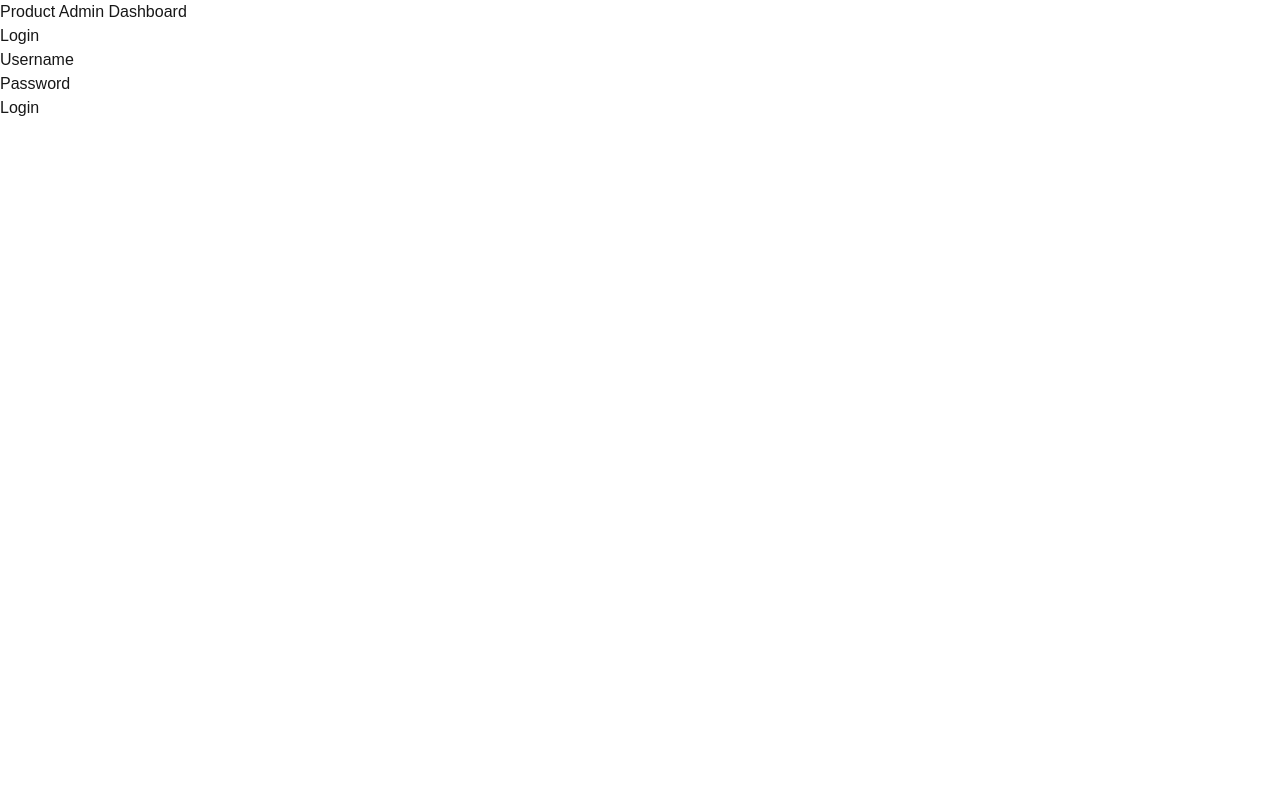
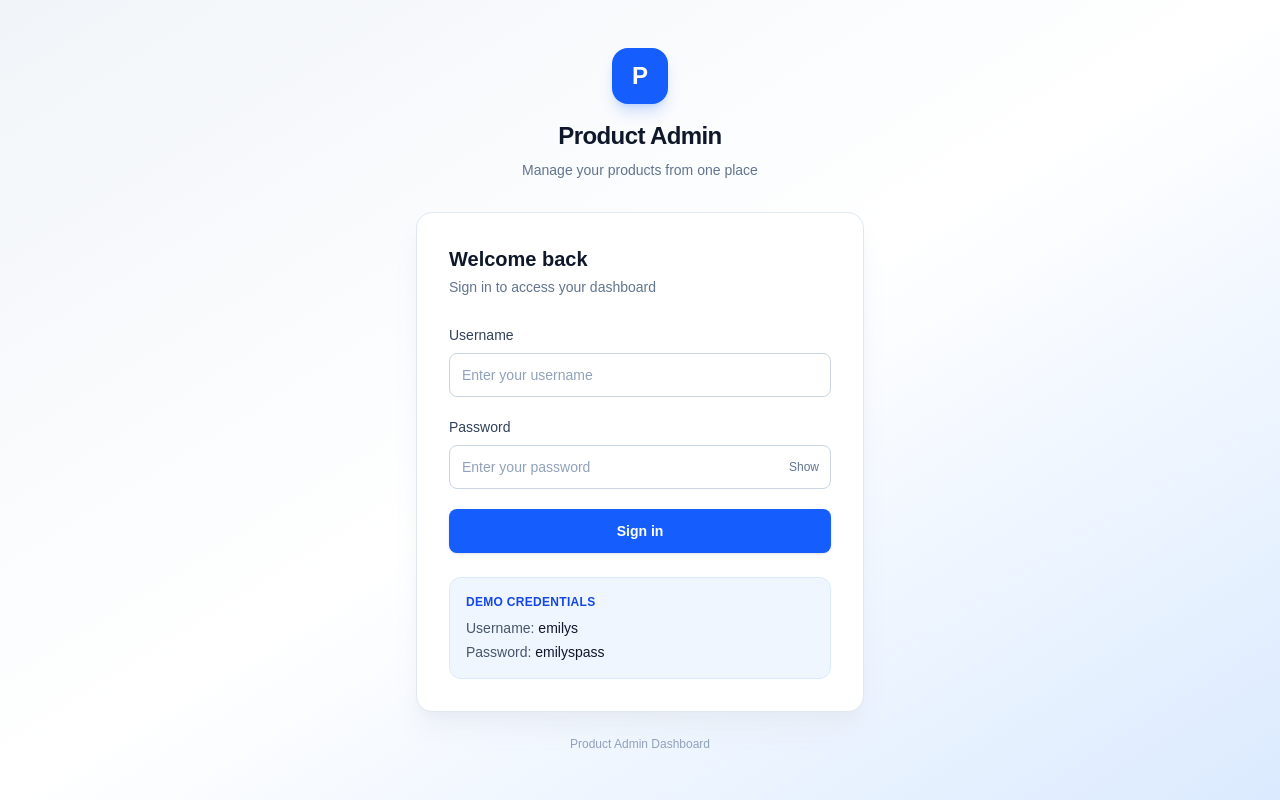
Before and after one commit to archanavishwakarma08/product-admin-dashboard, a Next.js app: page /login in a window 1280 px wide. Built offline with nearby package versions, Linux system fonts and the light colour scheme.

Commit message:
feat: improve login page UI

```diff
--- a/app/login/page.tsx
+++ b/app/login/page.tsx
@@ -2,11 +2,67 @@ import LoginForm from "@/components/auth/LoginForm";
 
 export default function LoginPage() {
   return (
-    <main>
-      <h1>Product Admin Dashboard</h1>
-      <h2>Login</h2>
+    <main className="min-h-screen bg-gradient-to-br from-slate-100 via-white to-blue-100 px-4 py-10">
+      <div className="mx-auto flex min-h-[calc(100vh-5rem)] max-w-md items-center justify-center">
+        <div className="w-full">
+          {/* Branding */}
+          <div className="mb-8 text-center">
+            <div className="mx-auto mb-4 flex h-14 w-14 items-center justify-center rounded-2xl bg-blue-600 text-2xl font-bold text-white shadow-lg shadow-blue-600/20">
+              P
+            </div>
 
-      <LoginForm />
+            <h1 className="text-2xl font-bold tracking-tight text-slate-900">
+              Product Admin
+            </h1>
+
+            <p className="mt-2 text-sm text-slate-500">
+              Manage your products from one place
+            </p>
+          </div>
+
+          {/* Login Card */}
+          <div className="rounded-2xl border border-slate-200 bg-white p-6 shadow-xl shadow-slate-200/60 sm:p-8">
+            <div className="mb-7">
+              <h2 className="text-xl font-semibold text-slate-900">
+                Welcome back
+              </h2>
+
+              <p className="mt-1 text-sm text-slate-500">
+                Sign in to access your dashboard
+              </p>
+            </div>
+
+            <LoginForm />
+
+            {/* Demo Credentials */}
+            <div className="mt-6 rounded-xl border border-blue-100 bg-blue-50 p-4">
+              <p className="text-xs font-semibold uppercase tracking-wide text-blue-700">
+                Demo credentials
+              </p>
+
+              <div className="mt-2 space-y-1 text-sm text-slate-600">
+                <p>
+                  Username:{" "}
+                  <span className="font-medium text-slate-900">
+                    emilys
+                  </span>
+                </p>
+
+                <p>
+                  Password:{" "}
+                  <span className="font-medium text-slate-900">
+                    emilyspass
+                  </span>
+                </p>
+              </div>
+            </div>
+          </div>
+
+          <p className="mt-6 text-center text-xs text-slate-400">
+            Product Admin Dashboard
+          </p>
+        </div>
+      </div>
     </main>
   );
 }
--- a/components/auth/LoginForm.tsx
+++ b/components/auth/LoginForm.tsx
@@ -1,18 +1,32 @@
 "use client";
 
-import { FormEvent, useState } from "react";
+import {
+  FormEvent,
+  useState,
+} from "react";
 import { useRouter } from "next/navigation";
+
 import { useAuth } from "@/context/AuthContext";
 
 export default function LoginForm() {
+  const router = useRouter();
   const { login, isLoading } = useAuth();
-  const router = useRouter();
 
-  const [username, setUsername] = useState("");
-  const [password, setPassword] = useState("");
-  const [error, setError] = useState("");
+  const [username, setUsername] =
+    useState("");
 
-  const handleSubmit = async (event: FormEvent<HTMLFormElement>) => {
+  const [password, setPassword] =
+    useState("");
+
+  const [showPassword, setShowPassword] =
+    useState(false);
+
+  const [error, setError] =
+    useState("");
+
+  const handleSubmit = async (
+    event: FormEvent<HTMLFormElement>
+  ) => {
     event.preventDefault();
 
     if (isLoading) {
@@ -22,7 +36,9 @@ export default function LoginForm() {
     setError("");
 
     if (!username.trim() || !password.trim()) {
-      setError("Username and password are required.");
+      setError(
+        "Username and password are required."
+      );
       return;
     }
 
@@ -34,46 +50,114 @@ export default function LoginForm() {
 
       router.push("/products");
     } catch {
-         setError("Invalid username or password.");
+      setError(
+        "Invalid username or password."
+      );
     }
   };
 
   return (
-    <form onSubmit={handleSubmit}>
+    <form
+      onSubmit={handleSubmit}
+      className="space-y-5"
+    >
+      {error && (
+        <div
+          role="alert"
+          className="flex items-start gap-3 rounded-lg border border-red-200 bg-red-50 px-4 py-3 text-sm text-red-700"
+        >
+          <span
+            className="mt-0.5 font-semibold"
+            aria-hidden="true"
+          >
+            !
+          </span>
+
+          <p>{error}</p>
+        </div>
+      )}
+
+      {/* Username */}
       <div>
-        <label htmlFor="username">Username</label>
+        <label
+          htmlFor="username"
+          className="mb-2 block text-sm font-medium text-slate-700"
+        >
+          Username
+        </label>
+
         <input
           id="username"
-          name="username"
           type="text"
           value={username}
-          onChange={(event) => setUsername(event.target.value)}
+          onChange={(event) =>
+            setUsername(event.target.value)
+          }
+          disabled={isLoading}
           autoComplete="username"
-          disabled={isLoading}
+          placeholder="Enter your username"
+          className="h-11 w-full rounded-lg border border-slate-300 bg-white px-3 text-sm text-slate-900 outline-none transition placeholder:text-slate-400 focus:border-blue-500 focus:ring-4 focus:ring-blue-500/10 disabled:cursor-not-allowed disabled:bg-slate-100"
         />
       </div>
 
+      {/* Password */}
       <div>
-        <label htmlFor="password">Password</label>
+        <label
+          htmlFor="password"
+          className="mb-2 block text-sm font-medium text-slate-700"
+        >
+          Password
+        </label>
+
+        <div className="relative">
           <input
             id="password"
-          name="password"
-          type="password"
+            type={
+              showPassword
+                ? "text"
+                : "password"
+            }
             value={password}
-          onChange={(event) => setPassword(event.target.value)}
+            onChange={(event) =>
+              setPassword(event.target.value)
+            }
+            disabled={isLoading}
             autoComplete="current-password"
+            placeholder="Enter your password"
+            className="h-11 w-full rounded-lg border border-slate-300 bg-white px-3 pr-20 text-sm text-slate-900 outline-none transition placeholder:text-slate-400 focus:border-blue-500 focus:ring-4 focus:ring-blue-500/10 disabled:cursor-not-allowed disabled:bg-slate-100"
+          />
+
+          <button
+            type="button"
+            onClick={() =>
+              setShowPassword(
+                (current) => !current
+              )
+            }
             disabled={isLoading}
-        />
+            className="absolute right-3 top-1/2 -translate-y-1/2 text-xs font-medium text-slate-500 hover:text-slate-900 disabled:cursor-not-allowed"
+          >
+            {showPassword
+              ? "Hide"
+              : "Show"}
+          </button>
+        </div>
       </div>
 
-      {error && (
-        <p role="alert">
-          {error}
-        </p>
+      {/* Login button */}
+      <button
+        type="submit"
+        disabled={isLoading}
+        className="flex h-11 w-full items-center justify-center rounded-lg bg-blue-600 px-4 text-sm font-semibold text-white shadow-sm transition hover:bg-blue-700 focus:outline-none focus:ring-4 focus:ring-blue-500/20 disabled:cursor-not-allowed disabled:opacity-60"
+      >
+        {isLoading ? (
+          <>
+            <span className="mr-2 h-4 w-4 animate-spin rounded-full border-2 border-white/40 border-t-white" />
+            Signing in...
+          </>
+        ) : (
+          "Sign in"
         )}
-
-      <button type="submit" disabled={isLoading}>
-        {isLoading ? "Logging in..." : "Login"}
       </button>
     </form>
   );
```
Lines whose indentation alone changed are shown as unchanged.
